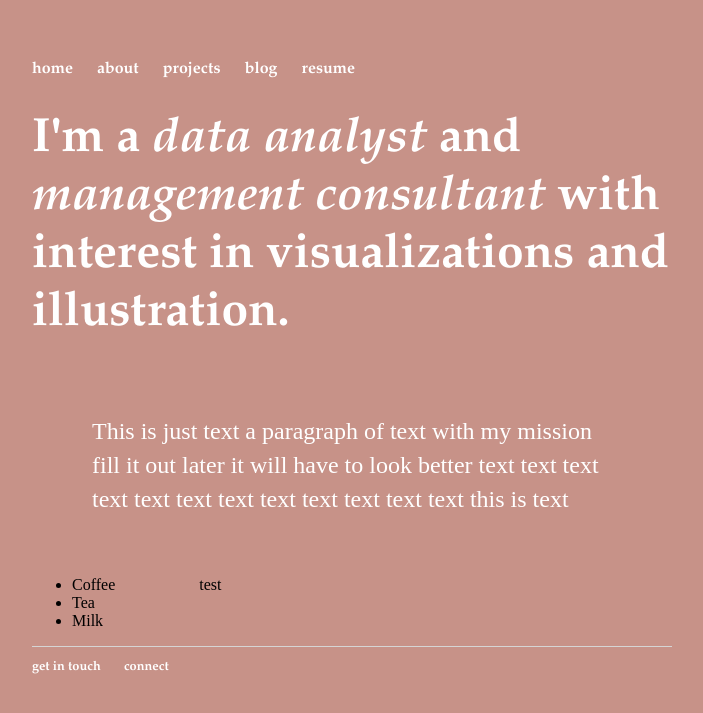
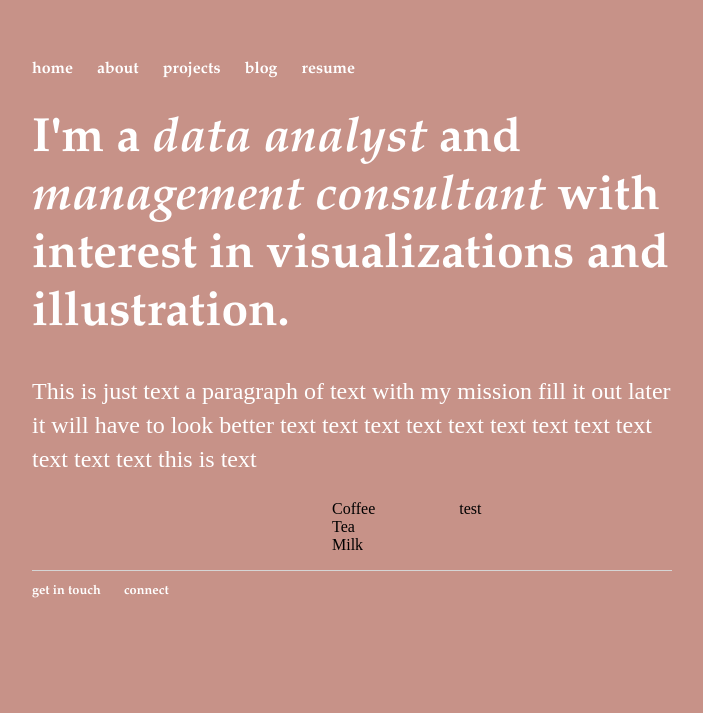
Before and after one commit to amanda-t2/amanda-t2.github.io, a Jekyll site: the page built from index.html, in a window 1280 px wide. Shown: the top 713 px of the page, without its empty margins (288-991 px from the left). Built offline with Jekyll 4.4.1, drawn with Linux system fonts in a browser that asks for light colours.

Commit message:
Update main.css

```diff
--- a/css/main.css
+++ b/css/main.css
@@ -32,11 +32,14 @@ p {
     color: #FFFFFF;
 }
 
-p {
-    font-size: 1.5em;
-    line-height: 1.4em;
-    margin: 20px;
-    padding: 40px;
+ul {
+  display: block;
+  list-style-type: none;
+  margin-top: 1em;
+  margin-bottom: 1 em;
+  margin-left: 10;
+  margin-right: 0;
+  padding-left: 300px;
 }
 
 footer {
```
